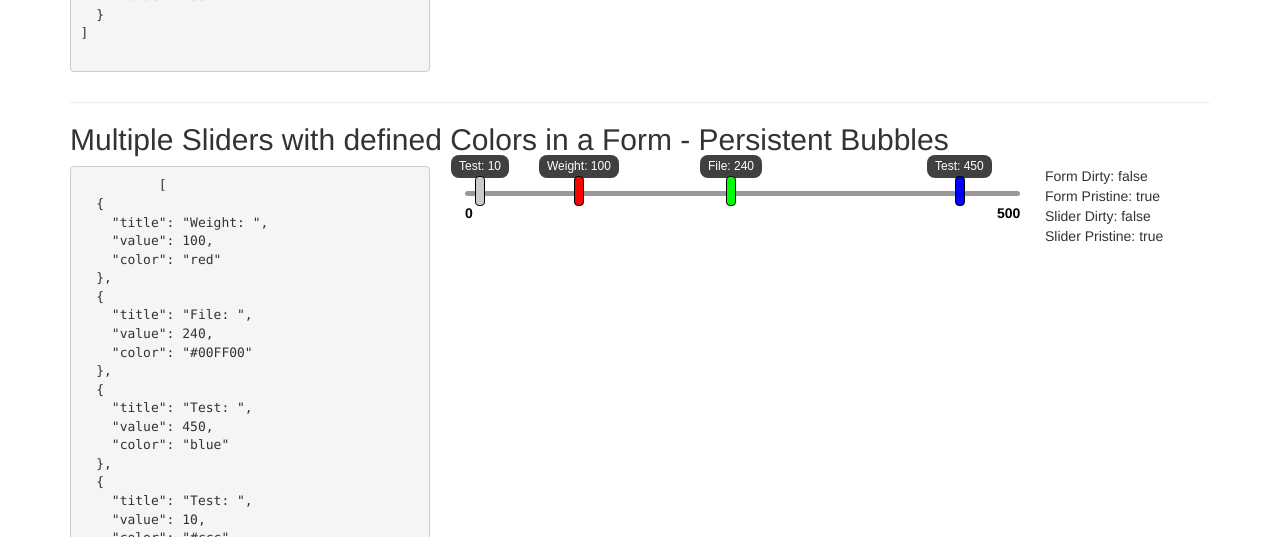
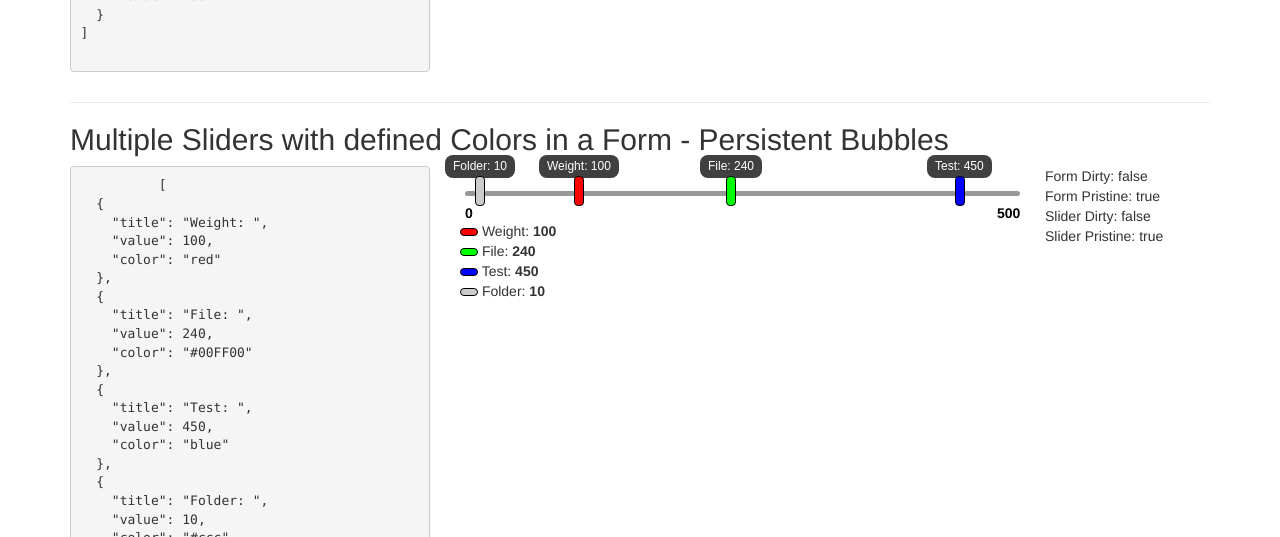
Before and after one commit to enkodellc/angular-multi-slider, a website: page demo/index.html in a window 1280 px wide. Shown: the part 263-800 px from the top of the page. Drawn offline with nearby package versions, Linux system fonts and the light colour scheme; some packages are replaced by stand-ins of ours; a script that the page names is missing.

Commit message:
* Add slider key / legend * Add check for unnecessary elevated handles when drag ends to

```diff
--- a/demo/app.js
+++ b/demo/app.js
@@ -14,7 +14,7 @@ angular.module('multiSliderDemo')
       {title: 'Weight: ', value: 100, color: 'red'},
       {title: 'File: ', value: 240, color: '#00FF00'},
       {title: 'Test: ', value: 450, color: 'blue'},
-      {title: 'Test: ', value: 10, color: '#ccc'}
+      {title: 'Folder: ', value: 10, color: '#ccc'}
     ];
 
     $scope.modalSliders = [
@@ -23,7 +23,7 @@ angular.module('multiSliderDemo')
     ];
 
     $scope.tabSliders = [
-      {value: 10,   title: 'Brainstorming: ', component: 'Proposal Making'},
+      {value: 10,  title: 'Brainstorming: ', component: 'Proposal Making'},
       {value: 50,  title: 'Working groups formation: ', component: 'Proposal Making'},
       {value: 100, title: 'Proposal drafting: ', component: 'Proposal Making'},
       {value: 130, title: 'Proposal editing: ', component: 'Versioning'},
--- a/demo/index.html
+++ b/demo/index.html
@@ -50,6 +50,7 @@
                         bubbles="true"
                         ng-model="sliders">
           </multi-slider>
+          <multi-slider-key ng-model="sliders"></multi-slider-key>
         </section>
         <section class="col-sm-2">
           <p>
@@ -98,6 +99,7 @@
                                 ng-model="tabSliders"
                                 ng-if="activeTabs[1]">
                   </multi-slider>
+                  <multi-slider-key ng-model="tabSliders"></multi-slider-key>
                 </section>
               </div>
             </div>
--- a/multislider.css
+++ b/multislider.css
@@ -68,6 +68,7 @@
     -webkit-transition-property: top;
     transition-property: top;
 }
+.angular-multi-slider-key .key span,
 .angular-multi-slider div.bubble.active {
     display: inline-block;
     color: #fff;
@@ -83,3 +84,6 @@
     color: #000;
     font-weight: bold;
 }
+.angular-multi-slider-key .key span {
+    border: 1px solid #000;
+}
--- a/multislider.js
+++ b/multislider.js
@@ -1,6 +1,26 @@
 'use strict';
 
 angular.module('angularMultiSlider', [])
+  .directive('multiSliderKey', function($compile) {
+    return {
+      restrict: 'EA',
+      transclude: true,
+      scope: {
+        sliders     : '=ngModel'
+      },
+      link : function(scope, element, attrs) {
+        var sliderStr = '';
+        angular.forEach(scope.sliders, function(slider, key){
+          var colorKey = slider.color ? '<span style="background-color:' + slider.color + ';"></span> ' : '';
+          sliderStr += '<div class="key">' + colorKey + '{{ sliders[' + key.toString() + '].title }} <strong>{{ sliders[' + key.toString() + '].value}}</strong></div>';
+        });
+
+        var sliderControls = angular.element('<div class="angular-multi-slider-key">' + sliderStr + '</div>');
+        element.append(sliderControls);
+        $compile(sliderControls)(scope);
+      }
+    }
+  })
   .directive('multiSlider', function($compile) {
     var events = {
       mouse: {
@@ -88,7 +108,7 @@ angular.module('angularMultiSlider', [])
         // DOM Components
         var sliderStr = '';
         angular.forEach(scope.sliders, function(slider, key){
-          sliderStr += ('<div class="handle"></div><div class="bubble">{{ sliders[' + key.toString() + '].title }}{{ sliders[' + key.toString() + '].value}}</div>');
+          sliderStr += '<div class="handle"></div><div class="bubble">{{ sliders[' + key.toString() + '].title }}{{ sliders[' + key.toString() + '].value}}</div>';
         });
         var sliderControls = angular.element(sliderStr);
         element.append(sliderControls);
@@ -117,10 +137,10 @@ angular.module('angularMultiSlider', [])
           maxValue = 0,
           valueRange = 0,
           offsetRange = 0,
-          baseTop = -36,
-          baseHeight = 30;
+          baseTop = -36, //TODO: Fix This
+          baseHeight = 30; //TODO: Fix This
 
-        if (scope.step === undefined) scope.step = 1;
+        if (scope.step === undefined) scope.step = 10;
         if (scope.floor === undefined) scope.floor = 0;
         if (scope.ceiling === undefined) scope.ceiling = 500;
         if (scope.precision === undefined) scope.precision = 0;
@@ -175,8 +195,8 @@ angular.module('angularMultiSlider', [])
           };
 
           var overlapCheck = function(currentRef) {
-            var delta = 28;
-            var baseTop = -36;
+            var delta = 28; //TODO: fix this
+            var baseTop = -36; //TODO: Fix this
             var collides = false;
             for (var x = 0; x < scope.sliders.length; x ++) {
               if (x != currentRef && overlaps(bubbles[currentRef][0], bubbles[x][0],0)) {
@@ -220,6 +240,11 @@ angular.module('angularMultiSlider', [])
               if (angular.equals(scope.sliders, original)) {
                 ngModel.$setPristine();
               }
+
+              //Move possible elevated bubbles back down if one below it moved.
+              angular.forEach(scope.sliders, function(slider,key) {
+                overlapCheck(key);
+              });
 
               scope.$apply();
             };
```
